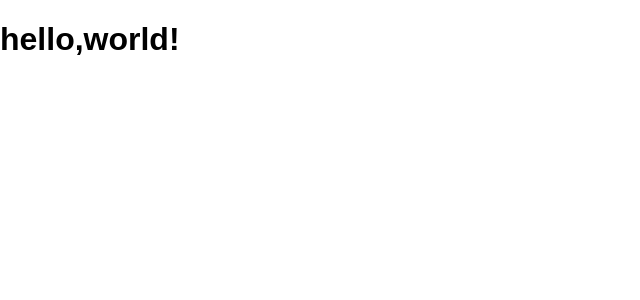
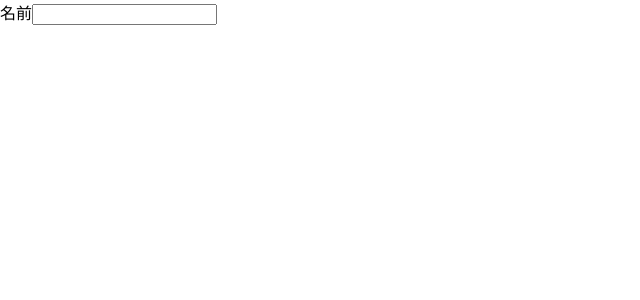
Before and after one commit to tyapaman/firebase-crud-app, a React (Create React App) app: page / in a window 1280 px wide. Shown: the top 300 px of the page, without its empty margins (0-640 px from the left). Built offline with nearby package versions, Linux system fonts and the light colour scheme.

Commit message:
React.Fragmentやjsxないのjavascript記入方法を学習

```diff
--- a/src/App.js
+++ b/src/App.js
@@ -1,14 +1,15 @@
+//jsxを使用する場合はReactは必要
 import React, { Component } from 'react';
 
 class App extends Component {
   render() {
-//    return React.createElement(
-//        "h1",
-//        null,
-//        "hello,world!!"
-//      );
     return (
-      <h1>hello,world!</h1>
+      // React.Fragmentで余計なタグを出力せずに済む
+      <React.Fragment>
+        {/* htmlForはラベルとフォームパーツの関連づけ */}
+        <label htmlFor="name">名前</label>
+        <input id="name" type="text" onChange={(event)=>{console.log(event.target.value)}}/>
+      </React.Fragment>
     );
   }
 }
```
